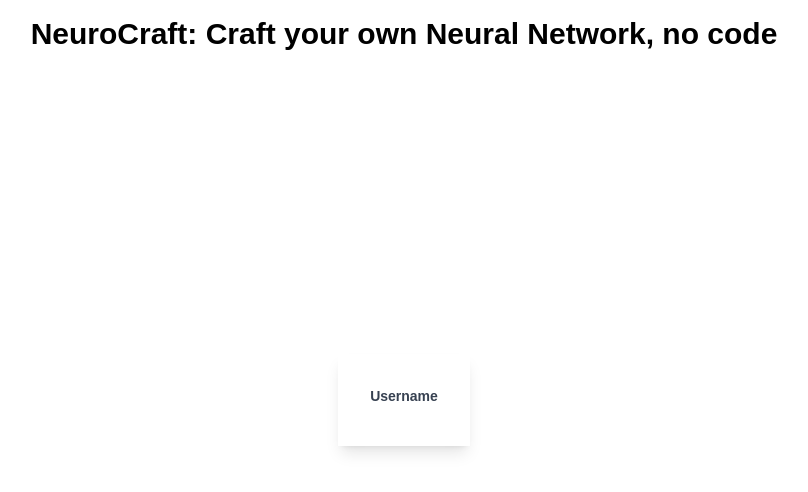
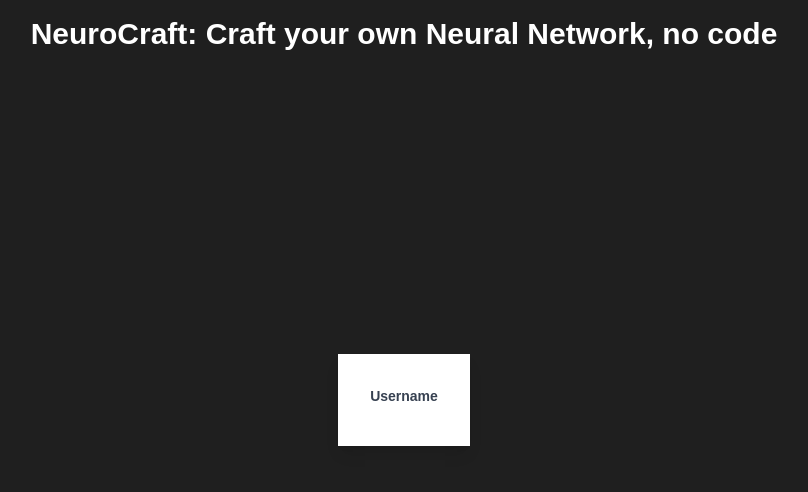
Before and after one commit to HanCreation/NeuroCraft, a React (Vite) app: page / in a window 1280 px wide. Shown: the top 492 px of the page, without its empty margins (236-1044 px from the left). Built offline with nearby package versions, Linux system fonts and the light colour scheme.

Commit message:
okay I found it

```diff
--- a/src/App.tsx
+++ b/src/App.tsx
@@ -6,10 +6,10 @@ import Header from './components/header';
 
 function App() {
   return (
-    <>
+    <div className='bg-[#1f1f1f]'>
       <Header/>
       <Form/>
-    </>
+    </div>
   )
 }
 
--- a/src/components/form.tsx
+++ b/src/components/form.tsx
@@ -7,11 +7,9 @@ const form: React.FC = () => {
            <form className="p-8 bg-white shadow-lg">
              <div className=''>
                 <label htmlFor='username' className='block text-gray-700 text-sm font-bold mb-2'>Username</label>
-
              </div>
             </form>
         </div>
-
     )
 }
 
--- a/src/components/header.tsx
+++ b/src/components/header.tsx
@@ -6,7 +6,7 @@ const Header: React.FC = () =>{
 
         // <header className="bg-white bg-opacity-70 backdrop-blur flex justify-center items-center p-4 h-screen">
         <div >
-            <h1 className="text-3xl font-bold absolute top-0 left-0 w-full flex justify-center bg-opacity-70 p-4">NeuroCraft: Craft your own Neural Network, no code</h1>
+            <h1 className="text-3xl font-bold absolute top-0 left-0 w-full flex justify-center bg-opacity-70 p-4 text-white">NeuroCraft: Craft your own Neural Network, no code</h1>
         </div>
 
         // </header>
--- a/tailwind.config.js
+++ b/tailwind.config.js
@@ -4,7 +4,7 @@ export default {
   theme: {
     extend: {
       colors:{
-
+        '1f1f1f': '#1f1f1f'
 
 
       },
```
